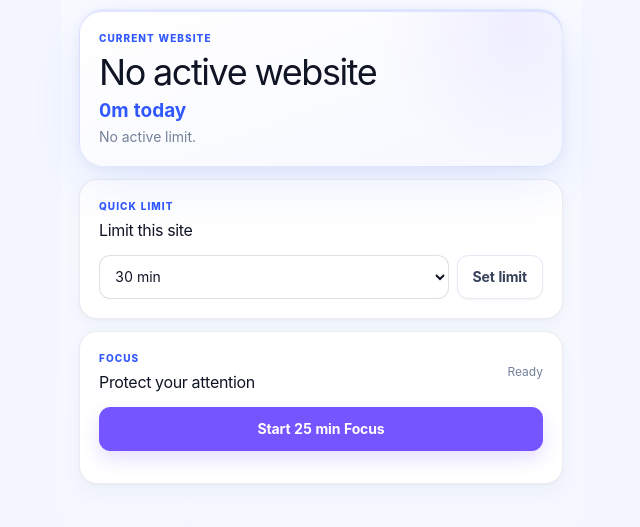
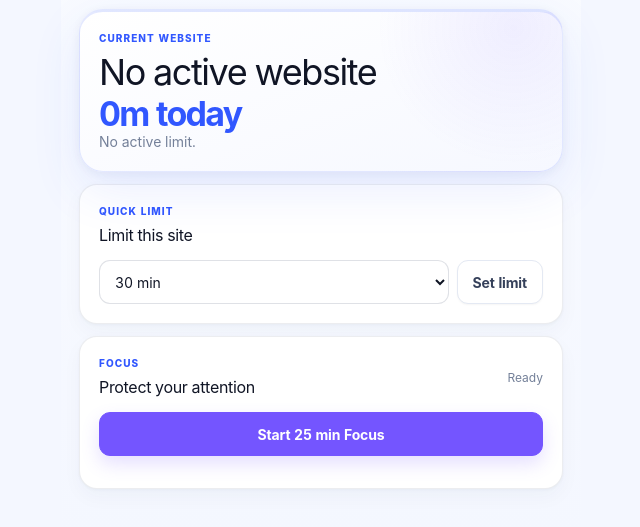
Before and after one commit to mrprohack/TimeLens, a browser extension: page src/sidepanel/sidepanel.html in a window 1280 px wide. Shown: the part 67-594 px from the top of the page, without its empty margins (319-959 px from the left). Drawn offline with Linux system fonts and the light colour scheme.

Commit message:
feat: emphasize side panel live time

```diff
--- a/src/sidepanel/sidepanel.css
+++ b/src/sidepanel/sidepanel.css
@@ -6,7 +6,7 @@ body { min-width: 280px; min-height: 100vh; overflow-x: hidden; background: var(
 .current-panel,.quick-panel { min-width: 0; padding: 19px; }
 .current-panel { position: relative; overflow: hidden; border-color: color-mix(in srgb,var(--brand) 12%,var(--line)); background: radial-gradient(circle at 90% 8%,rgba(99,102,241,.14),transparent 30%),var(--surface-raised); }
 .current-panel h1 { margin: 8px 0 6px; font-size: clamp(25px,8vw,36px); line-height: 1.04; letter-spacing: -.048em; overflow-wrap: anywhere; }
-.current-time { display: block; color: var(--brand-strong); font-size: 19px; }
+.current-time { display: block; color: var(--brand-strong); font-size: 34px; line-height: 1; letter-spacing: -.05em; font-variant-numeric: tabular-nums; }
 .current-panel p { margin-bottom: 0; }
 .quick-panel { display: grid; gap: 13px; background: var(--surface-raised); }
 h2 { margin: 4px 0 0; font-size: 16px; letter-spacing: -.02em; }
@@ -18,4 +18,4 @@ h2 { margin: 4px 0 0; font-size: 16px; letter-spacing: -.02em; }
 .preset-chip { min-height: 38px; border: 1px solid var(--line); border-radius: 999px; background: var(--brand-soft); color: var(--brand-strong); padding: 7px 11px; font-size: 12px; font-weight: 740; }
 .status-line { min-height: 18px; margin: 0; font-size: 12px; text-align: center; }
 .small { font-size: 12px; }
-@media (max-width: 320px) { .side-shell { padding: 12px; } .quick-limit { grid-template-columns: 1fr; } .quick-limit .btn { width: 100%; } }
+@media (max-width: 320px) { .side-shell { padding: 12px; } .quick-limit { grid-template-columns: 1fr; } .quick-limit .btn { width: 100%; } .current-time { font-size: 30px; } }
```
